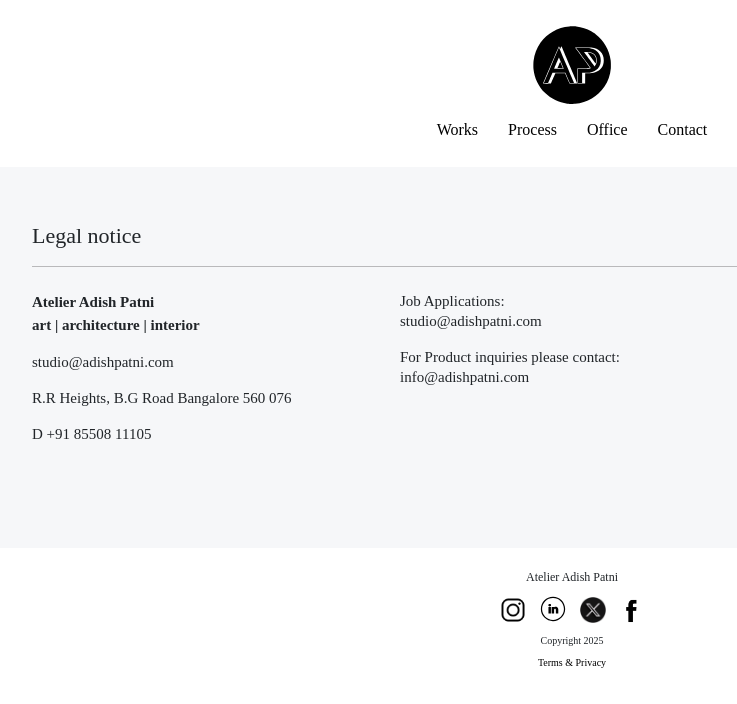
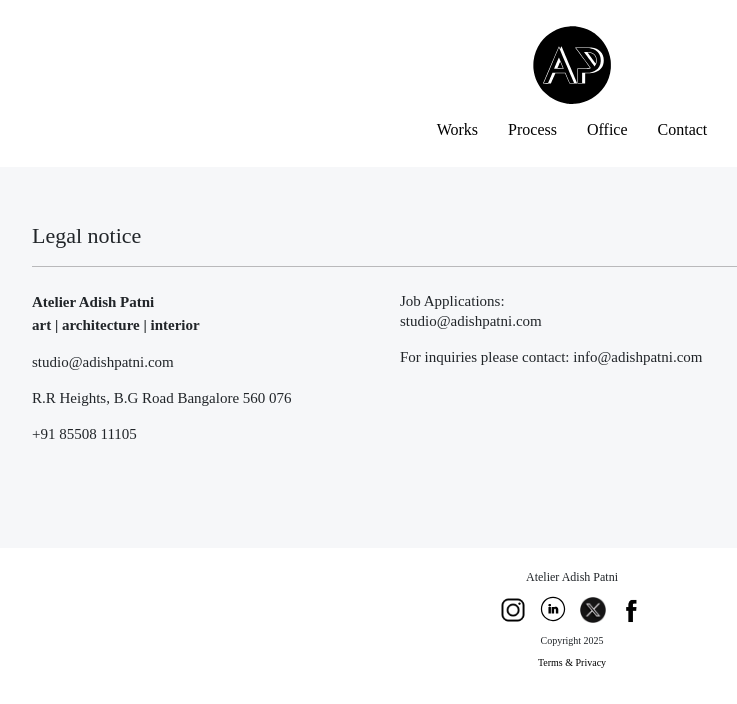
Before and after one commit to BhushanPungliya/Adishpatni, a React (Create React App) app: page /#/terms-privacy in a window 1280 px wide. Shown: the top 704 px of the page, without its empty margins (68-805 px from the left). Built offline with nearby package versions, Linux system fonts and the light colour scheme; a web font is replaced by a local one.

Commit message:
fixed-calling-no

```diff
--- a/src/pages/ContactPage.jsx
+++ b/src/pages/ContactPage.jsx
@@ -89,7 +89,7 @@ function ContactPage() {
               />
             </Link>
           </p>
-          <p className="office-text">For Product inquiries please contact -</p>
+          <p className="office-text">For inquiries please contact -</p>
           <a
             href="mailto:info@adishpatni.com"
             style={{ textDecoration: "none", color: "#000" }}
--- a/src/pages/TermsPage.jsx
+++ b/src/pages/TermsPage.jsx
@@ -67,7 +67,11 @@ function TermsPage() {
                 <p className="terms-text">
                   R.R Heights, B.G Road Bangalore 560 076
                 </p>
-                <p className="terms-text">D +91 85508 11105</p>
+                <p className="terms-text">
+                  <a href="tel:+918550811105" style={{ textDecoration: "none", color: "inherit" }}>
+                    +91 85508 11105
+                  </a>
+                </p>
                 {/* <p className="terms-text">
                   Firm Registration Number: PR 1470 B <br />
                   VAT Number: DE 276341192
@@ -91,7 +95,7 @@ function TermsPage() {
                   studio@adishpatni.com <br />
                 </p>
                 <p className="terms-text">
-                  For Product inquiries please contact: info@adishpatni.com
+                  For inquiries please contact: info@adishpatni.com
                 </p>
                 {/* <p className="terms-text">
                   Professional Regulations Architects Chamber Berlin (Berlin
@@ -382,7 +386,7 @@ function TermsPage() {
             </Link>
             <Link
               style={{ textDecoration: "none" }}
-              // to="https://www.instagram.com/atelieradishpatni/"
+            // to="https://www.instagram.com/atelieradishpatni/"
             >
               <img
                 src={LinkedIn}
@@ -393,7 +397,7 @@ function TermsPage() {
             </Link>
             <Link
               style={{ textDecoration: "none" }}
-              // to="https://www.instagram.com/atelieradishpatni/"
+            // to="https://www.instagram.com/atelieradishpatni/"
             >
               <img
                 src={xLogo}
@@ -404,7 +408,7 @@ function TermsPage() {
             </Link>
             <Link
               style={{ textDecoration: "none" }}
-              // to="https://www.instagram.com/atelieradishpatni/"
+            // to="https://www.instagram.com/atelieradishpatni/"
             >
               <img
                 src={fLogo}
```
